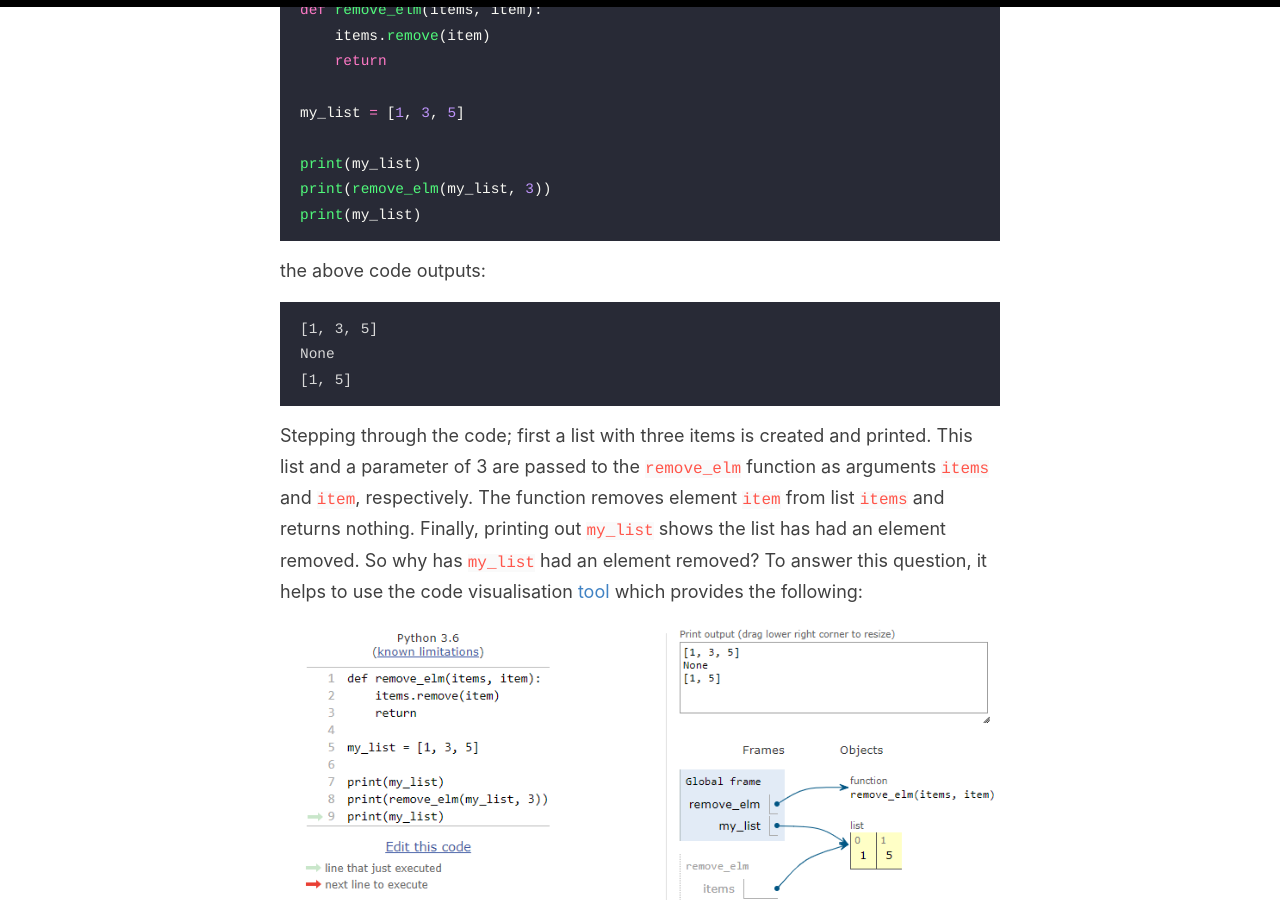
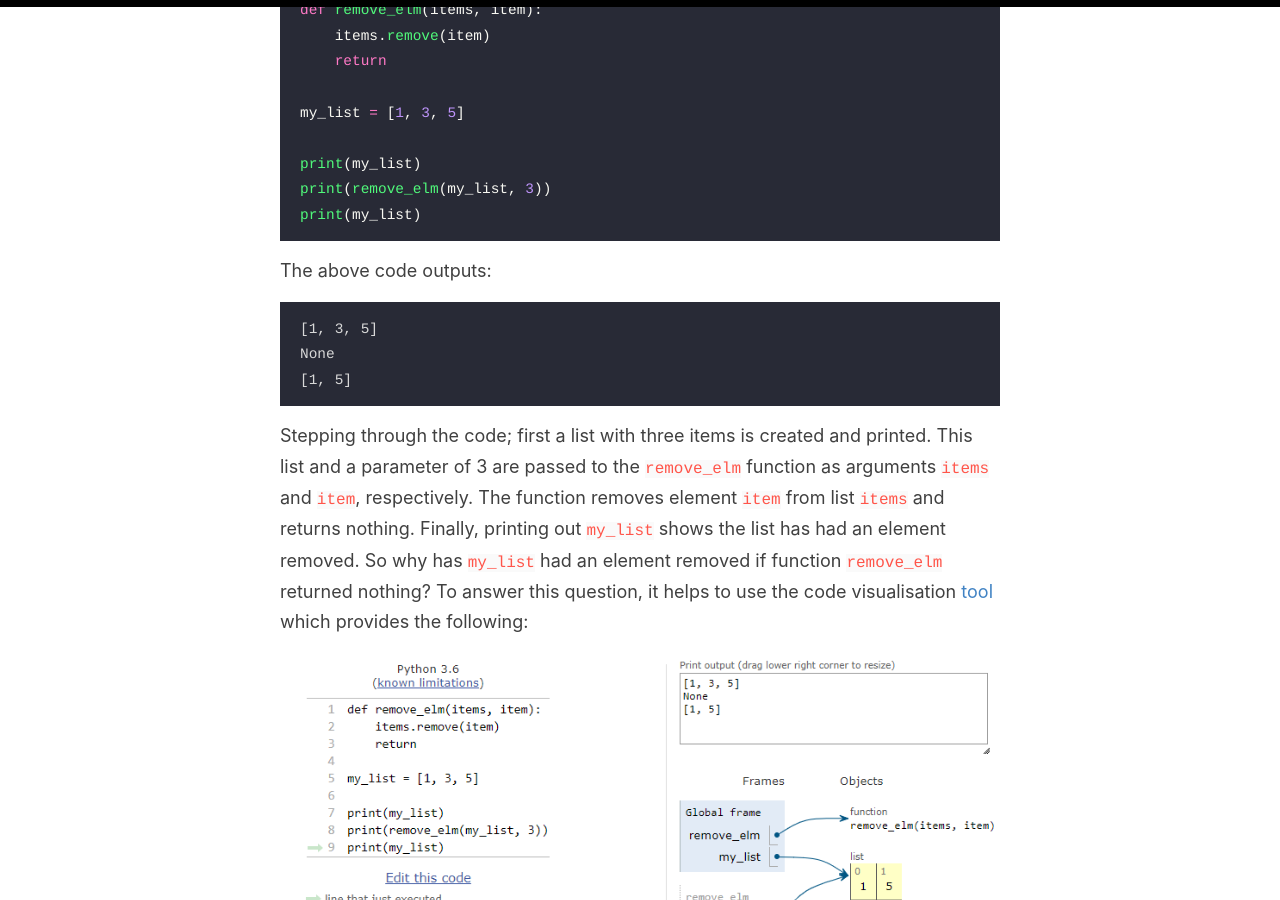
Before and after one commit to mkoundo/mkoundo.github.io, a Jekyll site: the page built from _posts/2020-08-15-hard_lesson.markdown, in a window 1280 px wide and 900 px high, scrolled down 2247 px. Built offline with Jekyll 4.4.1, drawn with Linux system fonts in a browser that asks for light colours.

Commit message:
minor tweak to line 86

````diff
--- a/_posts/2020-08-15-hard_lesson.markdown
+++ b/_posts/2020-08-15-hard_lesson.markdown
@@ -76,14 +76,14 @@ print(remove_elm(my_list, 3))
 print(my_list)
 ```
 
-the above code outputs:
+The above code outputs:
 
 ```
 [1, 3, 5]
 None
 [1, 5]
 ```
-Stepping through the code; first a list with three items is created and printed. This list and a parameter of 3 are passed to the `remove_elm` function as arguments `items` and `item`, respectively. The function removes element `item` from list `items` and returns nothing. Finally, printing out `my_list` shows the list has had an element removed. So why has `my_list` had an element removed? To answer this question, it helps to use the code visualisation [tool](http://www.pythontutor.com/visualize.html#mode=edit) which provides the following:
+Stepping through the code; first a list with three items is created and printed. This list and a parameter of 3 are passed to the `remove_elm` function as arguments `items` and `item`, respectively. The function removes element `item` from list `items` and returns nothing. Finally, printing out `my_list` shows the list has had an element removed. So why has `my_list` had an element removed if function `remove_elm` returned nothing? To answer this question, it helps to use the code visualisation [tool](http://www.pythontutor.com/visualize.html#mode=edit) which provides the following:
 
 ![](/images/qsort_eg.png)
 
````
